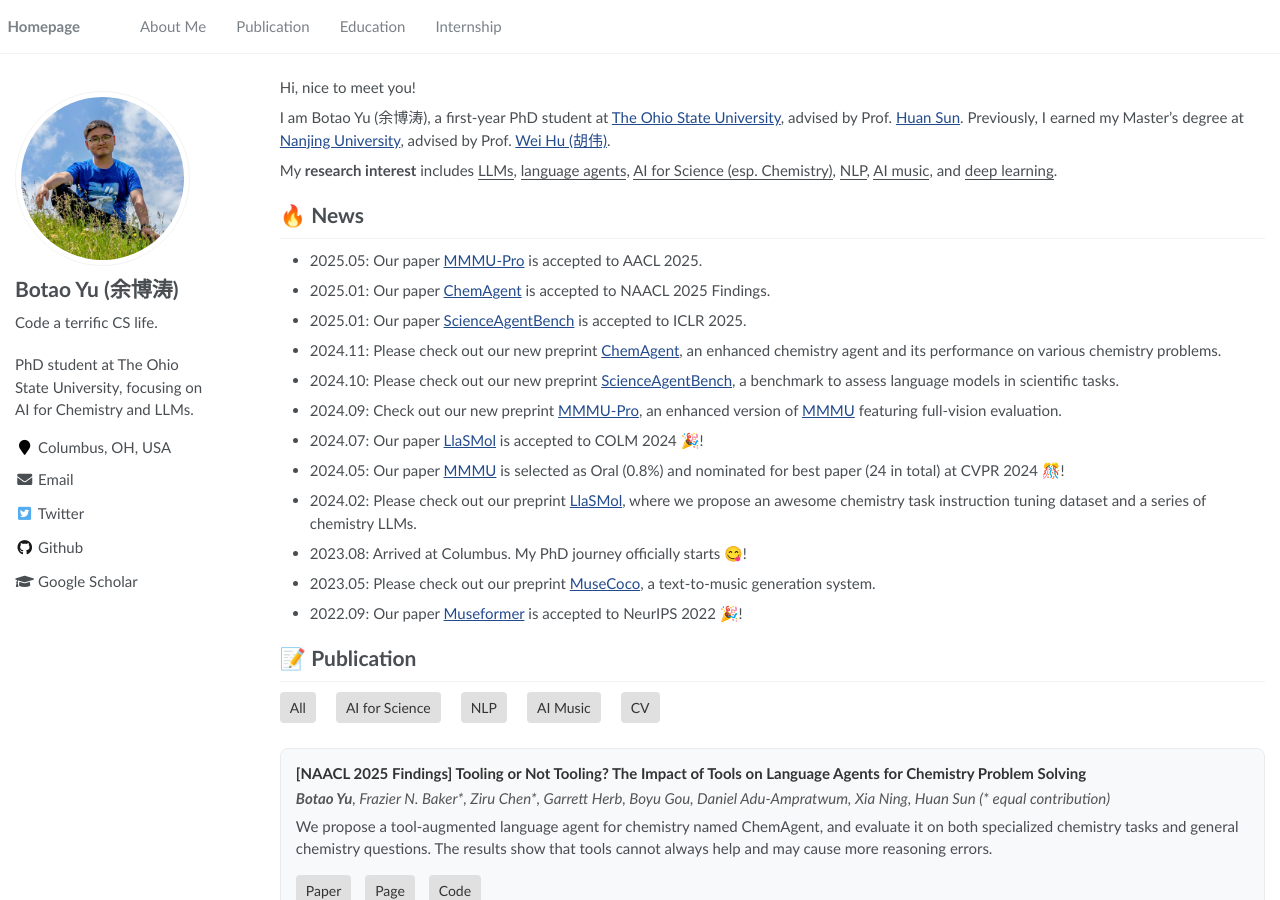
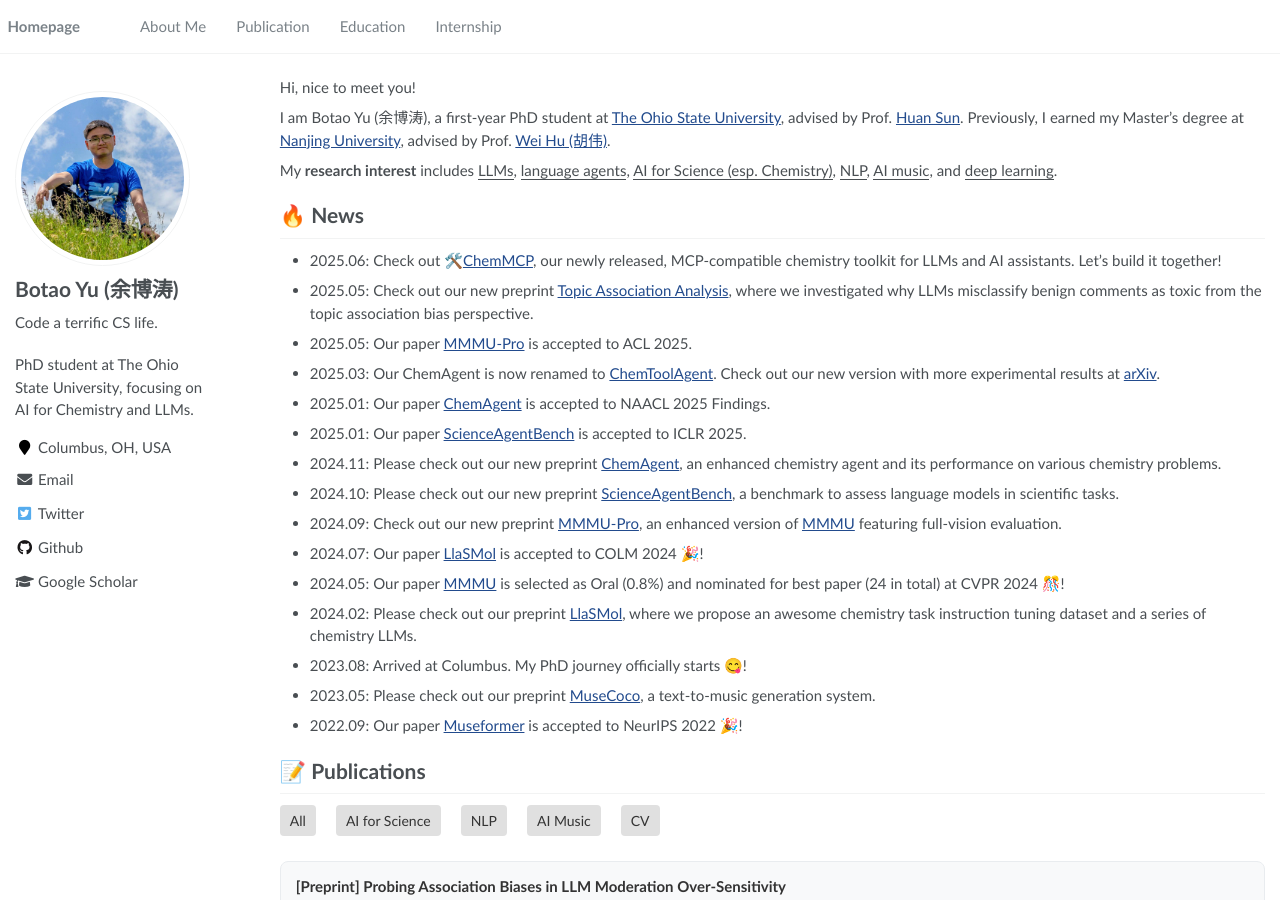
Before and after one commit to btyu/btyu.github.io, a Jekyll site: the page built from _pages/about.md, in a window 1280 px wide and 900 px high. Built offline with Jekyll 4.4.1, drawn with Linux system fonts in a browser that asks for light colours; some of the changed text lies outside the part shown.

Commit message:
Update publications

```diff
--- a/_pages/about.md
+++ b/_pages/about.md
@@ -27,7 +27,10 @@ My **research interest** includes <u>LLMs</u>, <u>language agents</u>, <u>AI for
 
 
 # 🔥 News
-- 2025.05: Our paper [MMMU-Pro](#pub-mmmupro) is accepted to AACL 2025.
+- 2025.06: Check out 🛠️[ChemMCP](https://osu-nlp-group.github.io/ChemMCP/), our newly released, MCP-compatible chemistry toolkit for LLMs and AI assistants. Let's build it together!
+- 2025.05: Check out our new preprint [Topic Association Analysis](#pub-taa), where we investigated why LLMs misclassify benign comments as toxic from the topic association bias perspective.
+- 2025.05: Our paper [MMMU-Pro](#pub-mmmupro) is accepted to ACL 2025.
+- 2025.03: Our ChemAgent is now renamed to [ChemToolAgent](#pub-chemtoolagent). Check out our new version with more experimental results at [arXiv](https://arxiv.org/abs/2411.07228).
 - 2025.01: Our paper [ChemAgent](#pub-chemagent) is accepted to NAACL 2025 Findings.
 - 2025.01: Our paper [ScienceAgentBench](#pub-scienceagentbench) is accepted to ICLR 2025.
 - 2024.11: Please check out our new preprint [ChemAgent](#pub-chemagent), an enhanced chemistry agent and its performance on various chemistry problems.
@@ -40,7 +43,7 @@ My **research interest** includes <u>LLMs</u>, <u>language agents</u>, <u>AI for
 - 2023.05: Please check out our preprint [MuseCoco](#pub-musecoco), a text-to-music generation system.
 - 2022.09: Our paper [Museformer](#pub-museformer) is accepted to NeurIPS 2022 🎉!
 
-# 📝 Publication
+# 📝 Publications
 
 <div class="keyword-buttons">
   <button class="keyword-btn" data-keyword="all">All</button>
@@ -61,15 +64,25 @@ My **research interest** includes <u>LLMs</u>, <u>language agents</u>, <u>AI for
 
 <div id="publications">
   <ul>
-    <span class='anchor' id='pub-chemagent'></span>
+    <span class='anchor' id='pub-taa'></span>
+    <li class="publication" data-keywords="nlp" data-first-author="true">
+      <h3>[Preprint] Probing Association Biases in LLM Moderation Over-Sensitivity</h3>
+      <div class="authors">Yuxin Wang, <strong>Botao Yu</strong>, Ivory Yang, Saeed Hassanpour, Soroush Vosoughi</div>
+      <div class="description">This paper investigates why large language models often misclassify benign comments as toxic, revealing that topic-level biases—rather than just offensive keywords—play a significant role. Using a novel Topic Association Analysis inspired by cognitive psychology, we uncover how LLMs' implicit associations influence moderation decisions.</div>
+      <div class="links">
+        <a href="https://arxiv.org/abs/2505.23914">Paper</a>
+      </div>
+    </li>
+
+    <span class='anchor' id='pub-chemtoolagent'></span>
     <li class="publication" data-keywords="ai-science nlp" data-first-author="true">
-      <h3>[NAACL 2025 Findings] Tooling or Not Tooling? The Impact of Tools on Language Agents for Chemistry Problem Solving</h3>
+      <h3>[NAACL 2025 Findings] ChemToolAgent: The Impact of Tools on Language Agents for Chemistry Problem Solving</h3>
       <div class="authors"><strong>Botao Yu</strong>, Frazier N. Baker*, Ziru Chen*, Garrett Herb, Boyu Gou, Daniel Adu-Ampratwum, Xia Ning, Huan Sun (* equal contribution)</div>
-      <div class="description">We propose a tool-augmented language agent for chemistry named ChemAgent, and evaluate it on both specialized chemistry tasks and general chemistry questions. The results show that tools cannot always help and may cause more reasoning errors.</div>
+      <div class="description">We propose a tool-augmented language agent for chemistry named ChemAgent, and evaluate it on both specialized chemistry tasks and general chemistry questions. The results show that tools cannot always help and may cause more reasoning errors. Previous title: Tooling or Not Tooling? The Impact of Tools on Language Agents for Chemistry Problem Solving.</div>
       <div class="links">
         <a href="https://arxiv.org/abs/2411.07228">Paper</a>
-        <a href="https://osu-nlp-group.github.io/ChemAgent/">Page</a>
-        <a href="https://github.com/OSU-NLP-Group/ChemAgent">Code</a>
+        <a href="https://osu-nlp-group.github.io/ChemToolAgent/">Page</a>
+        <a href="https://github.com/OSU-NLP-Group/ChemToolAgent">Code</a>
       </div>
     </li>
 
@@ -196,26 +209,27 @@ My **research interest** includes <u>LLMs</u>, <u>language agents</u>, <u>AI for
 
 
 # 📖 Education
-- 2023.08 - Now &nbsp;&nbsp;&nbsp;&nbsp;&nbsp; Columbus, Ohio, USA
+- PhD student in Computer Science and Engineering @ The Ohio State University
 
-  PhD student in Computer Science and Engineering @ The Ohio State University
+  2023.08 - Now &nbsp;&nbsp;&nbsp;&nbsp;&nbsp; Columbus, Ohio, USA
 
-- 2019.09 - 2023.06 &nbsp;&nbsp;&nbsp;&nbsp;&nbsp; Nanjing, Jiangsu, China
+- Master's student in Computer Science @ Nanjing University (南京大学)
 
-  Master's student in Computer Science @ Nanjing University (南京大学)
+  2019.09 - 2023.06 &nbsp;&nbsp;&nbsp;&nbsp;&nbsp; Nanjing, Jiangsu, China
 
-- 2015.09 - 2019.06 &nbsp;&nbsp;&nbsp;&nbsp;&nbsp; Dalian, Liaoning, China
+- Undergraduate student in Software Engineering @ Dalian University of Technology (大连理工大学)
 
-  Undergraduate student in Software Engineering @ Dalian University of Technology (大连理工大学)
+  2015.09 - 2019.06 &nbsp;&nbsp;&nbsp;&nbsp;&nbsp; Dalian, Liaoning, China
 
-- 2012.09 - 2015.06 &nbsp;&nbsp;&nbsp;&nbsp;&nbsp; Changsha, Hunan, China
+- High school student @ The High School Attached To Hunan Normal University (湖南师大附中)
 
-  High school student @ The High School Attached To Hunan Normal University (湖南师大附中)
+  2012.09 - 2015.06 &nbsp;&nbsp;&nbsp;&nbsp;&nbsp; Changsha, Hunan, China
+
 
 # 💻 Internship
-- 2021.04 - 2022.03 &nbsp;&nbsp;&nbsp;&nbsp;&nbsp; Beijing, China
+- Research intern @ Microsoft Research Asia (微软亚洲研究院)
 
-  Research intern @ Microsoft Research Asia (微软亚洲研究院)
+  2021.04 - 2022.03 &nbsp;&nbsp;&nbsp;&nbsp;&nbsp; Beijing, China
 
 
 <div style="height: 32vh;"></div>
```
